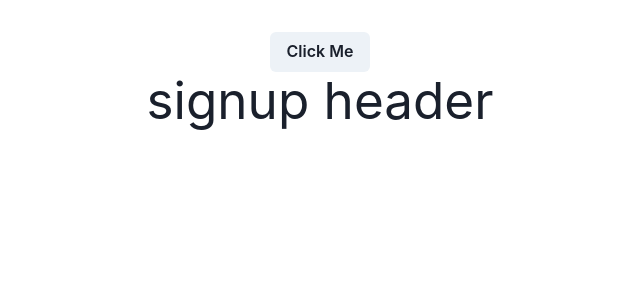
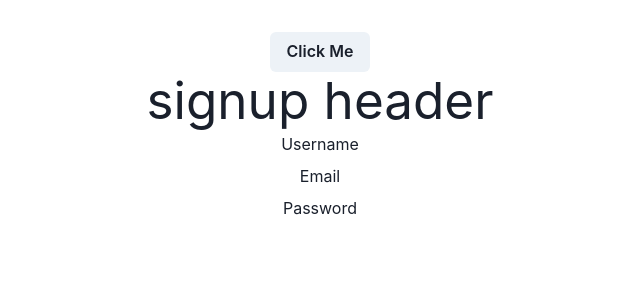
Before and after one commit to HeinHtutZaw19/simplify, a React (Vite) app in the folder frontend/: page /signup in a window 1280 px wide. Shown: the top 300 px of the page, without its empty margins (320-960 px from the left). Built offline with nearby package versions, Linux system fonts and the light colour scheme.

Commit message:
Add temporary input fields

```diff
--- a/frontend/src/Signup.jsx
+++ b/frontend/src/Signup.jsx
@@ -1,7 +1,24 @@
 import './App.css'
+import { Editable, EditableInput, EditablePreview } from '@chakra-ui/react'
 
 function Signup() {
-    return <h1>signup header</h1>
+    return (
+        <div>
+            <h1>signup header</h1>
+            <Editable placeholder='Username'>
+                <EditablePreview />
+                <EditableInput />
+            </Editable>
+            <Editable placeholder='Email'>
+                <EditablePreview />
+                <EditableInput />
+            </Editable>
+            <Editable placeholder='Password'>
+                <EditablePreview />
+                <EditableInput />
+            </Editable>
+        </div>
+    )
 }
 
 export default Signup;
```
